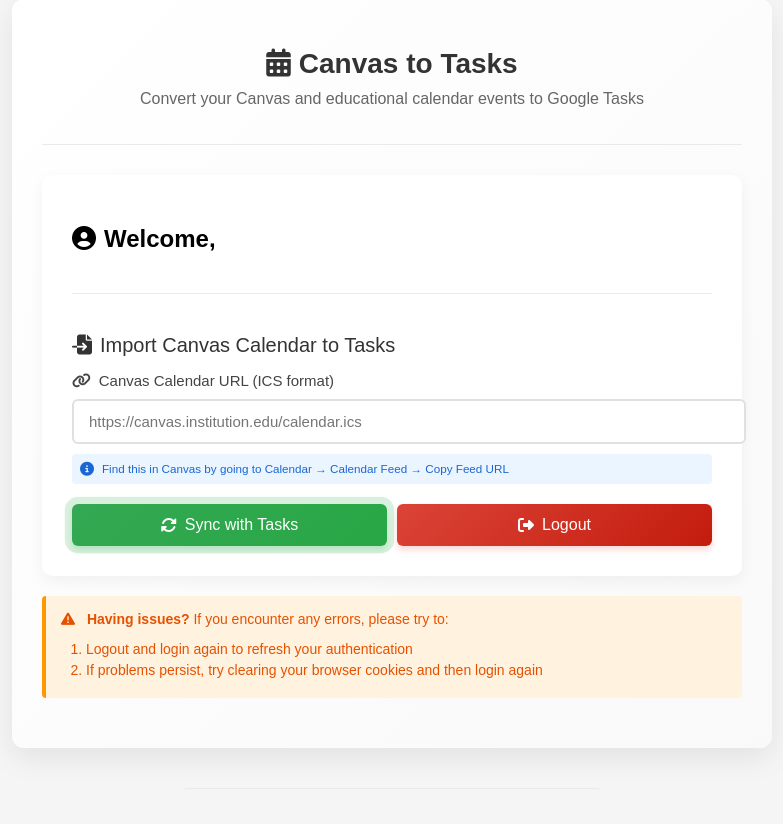
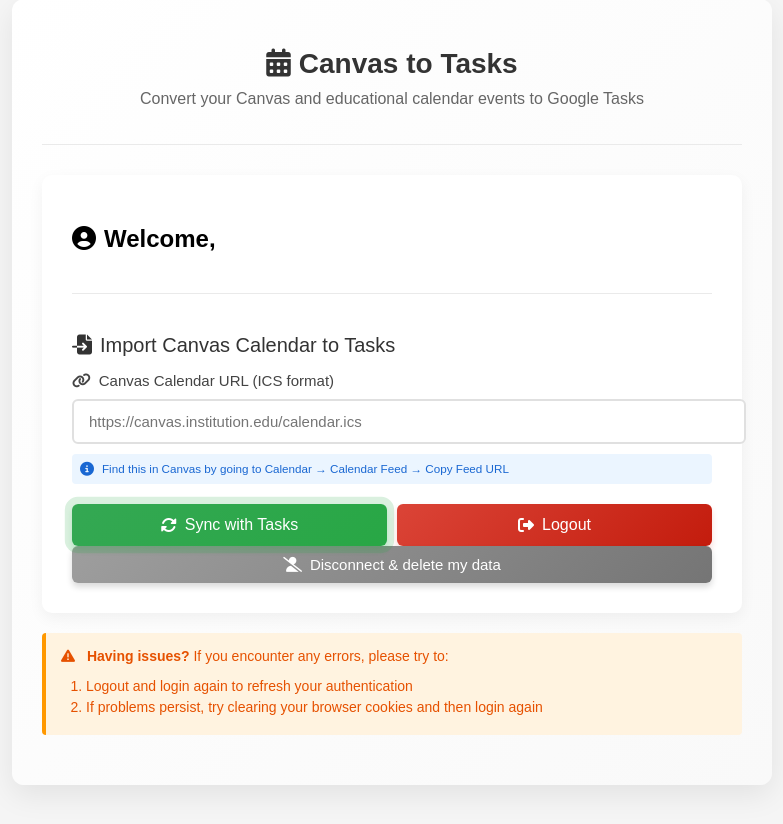
Before and after one commit to themehulpatwari/canvas_to_tasks, a Flask app: template templates/home.html in a window 1280 px wide. Shown: the part 21-845 px from the top of the page, without its empty margins (248-1031 px from the left). Run offline with Flask 3, Linux system fonts and the light colour scheme; the template is opened without the code that fills it, so the values that code supplies are empty; the visitor is signed in with stand-in values (Sample User, id 1); some libraries are stand-ins or nearby versions.

Commit message:
Add security headers and account disconnect/token revocation
B1: send Content-Security-Policy (strict; inline scripts authorized via a
fresh per-request nonce), X-Frame-Options: DENY / frame-ancestors none
(clickjacking), X-Content-Type-Options, Referrer-Policy, and HSTS (prod only).
Inline <script> blocks now carry the nonce.

B2: logout now clears the full server-side session, and a new /disconnect
route revokes the Google grant and deletes the user's stored refresh token and
calendar link so daily background sync stops and no credentials remain. Exposed
as a confirmed "Disconnect & delete my data" button (CSRF-protected).

Co-Authored-By: Claude Opus 4.8 <noreply@anthropic.com>

```diff
--- a/server.py
+++ b/server.py
@@ -1,8 +1,9 @@
-from flask import Flask, redirect, render_template, session, url_for, request, flash
+from flask import Flask, redirect, render_template, session, url_for, request, flash, g
 from authlib.integrations.flask_client import OAuth
 import json
 import logging
-from util import get_ics_events, sync_with_tasklist, encrypt_token
+import secrets
+from util import get_ics_events, sync_with_tasklist, encrypt_token, decrypt_token, revoke_google_token
 from datetime import datetime
 import os
 from pymongo.mongo_client import MongoClient
@@ -129,6 +130,45 @@ def ratelimit_handler(e):
     flash('Too many requests. Please wait a moment and try again.', 'error')
     return redirect(url_for('home'))
 
+
+# --- Security response headers (CSP, clickjacking, HSTS, etc.) ---
+# A fresh per-request nonce authorizes our inline <script> blocks so the CSP
+# can forbid all other inline script (the main XSS lever) without unsafe-inline.
+@app.before_request
+def _set_csp_nonce():
+    g.csp_nonce = secrets.token_urlsafe(16)
+
+
+@app.context_processor
+def _inject_csp_nonce():
+    return {'csp_nonce': lambda: getattr(g, 'csp_nonce', '')}
+
+
+@app.after_request
+def _set_security_headers(response):
+    nonce = getattr(g, 'csp_nonce', '')
+    csp = (
+        "default-src 'self'; "
+        f"script-src 'self' 'nonce-{nonce}'; "
+        "style-src 'self' https://cdnjs.cloudflare.com; "
+        "font-src 'self' https://cdnjs.cloudflare.com; "
+        "img-src 'self' https://*.googleusercontent.com data:; "
+        "connect-src 'self'; "
+        "base-uri 'self'; "
+        "form-action 'self'; "
+        "frame-ancestors 'none'; "
+        "object-src 'none'"
+    )
+    response.headers['Content-Security-Policy'] = csp
+    response.headers['X-Content-Type-Options'] = 'nosniff'
+    response.headers['X-Frame-Options'] = 'DENY'
+    response.headers['Referrer-Policy'] = 'strict-origin-when-cross-origin'
+    # HSTS only over HTTPS (prod), never in local http development.
+    if not _is_dev:
+        response.headers['Strict-Transport-Security'] = 'max-age=31536000; includeSubDomains'
+    return response
+
+
 oauth = OAuth(app)
 
 oauth.register(
@@ -219,7 +259,47 @@ def auth():
 
 @app.route('/logout')
 def logout():
-    session.pop('user', None)
+    # Clear the whole server-side session, not just the user key.
+    session.clear()
+    return redirect(url_for('home'))
+
+@app.route('/disconnect', methods=['POST'])
+def disconnect():
+    """
+    Full account disconnect: revoke the Google grant and delete all stored
+    data (refresh token + saved calendar link), so background sync stops and
+    no credentials remain. This is the user-facing 'delete my data' control.
+    """
+    if not session.get('user'):
+        flash('Please log in to disconnect your account', 'error')
+        return redirect(url_for('home'))
+
+    user_email = session.get('user', {}).get('userinfo', {}).get('email')
+
+    # Revoke the Google authorization using the stored refresh token if we have
+    # one, otherwise fall back to the session's access token.
+    revoke_value = session.get('user', {}).get('access_token')
+    if user_email and db is not None:
+        try:
+            auth_row = db.user_auth.find_one({"email": user_email})
+            if auth_row and auth_row.get('refresh_token'):
+                revoke_value = decrypt_token(auth_row.get('refresh_token'))
+        except Exception as e:
+            logger.error(f"MongoDB error reading auth for revoke: {e}")
+    revoke_google_token(revoke_value)
+
+    # Delete all stored data for this user.
+    if user_email and db is not None:
+        try:
+            db.user_auth.delete_one({"email": user_email})
+            db.user_links.delete_one({"email": user_email})
+        except Exception as e:
+            logger.error(f"MongoDB error during disconnect: {e}")
+            flash(GENERIC_DB_ERROR, 'error')
+            return redirect(url_for('home'))
+
+    session.clear()
+    flash('Your account has been disconnected and your data deleted.', 'info')
     return redirect(url_for('home'))
 
 @app.route('/import_ics', methods=['GET'])
--- a/templates/home.html
+++ b/templates/home.html
@@ -137,6 +137,15 @@
                             </form>
                         </div>
                         {% endif %}
+
+                        <div class="disconnect-container">
+                            <form id="disconnect-form" method="POST" action="{{ url_for('disconnect') }}">
+                                <input type="hidden" name="csrf_token" value="{{ csrf_token() }}">
+                                <button type="submit" class="delete-btn">
+                                    <i class="fas fa-user-slash icon-space"></i>Disconnect &amp; delete my data
+                                </button>
+                            </form>
+                        </div>
                     </div>
                 </div>
             </div>
@@ -158,12 +167,22 @@
         <p>&copy; Canvas to Google Tasks Sync | <a href="{{ url_for('privacy_policy') }}">Privacy Policy</a> | <a href="{{ url_for('terms_of_service') }}">Terms of Service</a></p>
     </footer>
 
-    <script>
+    <script nonce="{{ csp_nonce() }}">
         // Add subtle animation to form elements when page loads
         document.addEventListener('DOMContentLoaded', function() {
             setTimeout(function() {
                 document.querySelector('.card-container').classList.add('visible');
             }, 100);
+
+            // Confirm before the destructive disconnect/delete action.
+            var disconnectForm = document.getElementById('disconnect-form');
+            if (disconnectForm) {
+                disconnectForm.addEventListener('submit', function(e) {
+                    if (!confirm('This revokes access to your Google account and deletes all your stored data. Continue?')) {
+                        e.preventDefault();
+                    }
+                });
+            }
         });
     </script>
 </body>
--- a/templates/import_ics.html
+++ b/templates/import_ics.html
@@ -80,7 +80,7 @@
         <p>&copy; Canvas to Google Tasks Sync | <a href="{{ url_for('privacy_policy') }}">Privacy Policy</a> | <a href="{{ url_for('terms_of_service') }}">Terms of Service</a></p>
     </footer>
 
-    <script>
+    <script nonce="{{ csp_nonce() }}">
         // Add subtle animation to form elements when page loads
         document.addEventListener('DOMContentLoaded', function() {
             setTimeout(function() {
--- a/templates/import_success.html
+++ b/templates/import_success.html
@@ -73,7 +73,7 @@
         <p>&copy; Canvas to Google Tasks Sync | <a href="{{ url_for('privacy_policy') }}">Privacy Policy</a> | <a href="{{ url_for('terms_of_service') }}">Terms of Service</a></p>
     </footer>
 
-    <script>
+    <script nonce="{{ csp_nonce() }}">
         // Add subtle animation to form elements when page loads
         document.addEventListener('DOMContentLoaded', function() {
             setTimeout(function() {
```
Also changed, not shown: util.py (+20 -0 lines).
